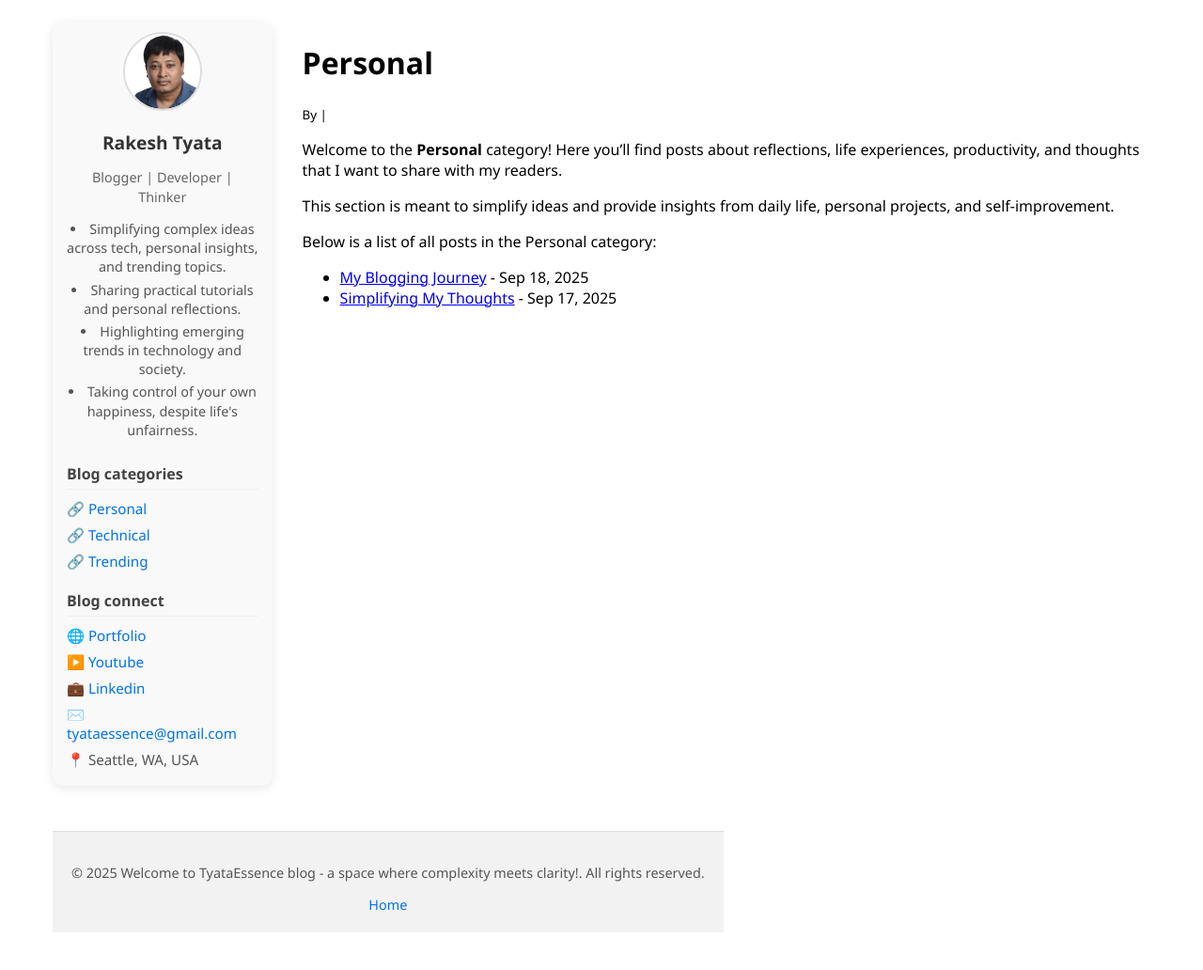
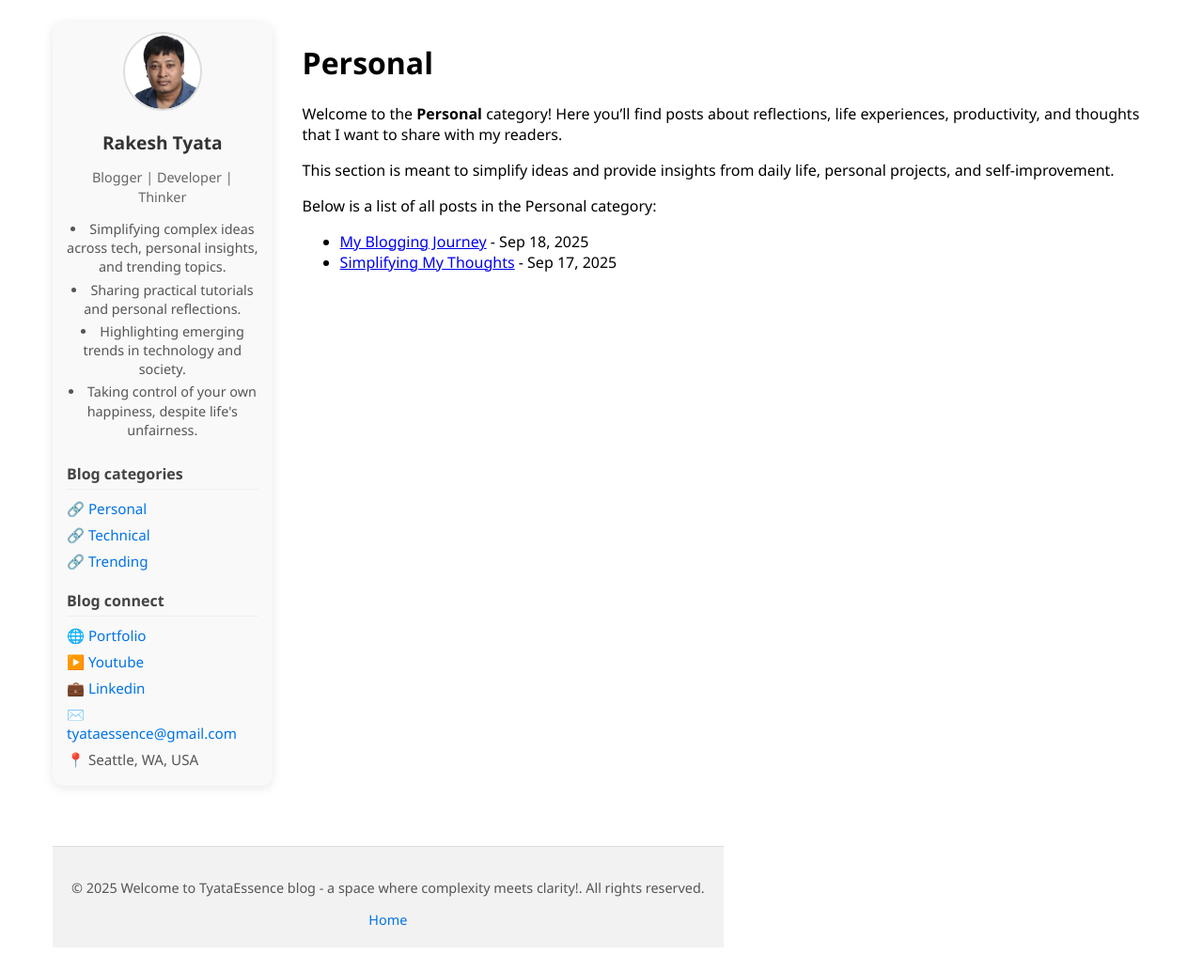
Before and after one commit to tyataessence/tyataessence.github.io, a Jekyll site: the page built from categories/personal.md, in a window 1280 px wide. Shown: the whole page at 94% size. Built offline with Jekyll 4.4.1, drawn with Linux system fonts in a browser that asks for light colours.

Commit message:
fixing footer location

```diff
--- a/_layouts/category.html
+++ b/_layouts/category.html
@@ -18,11 +18,12 @@
     <!-- Main content on the right -->
     <main class="main-content" style="flex: 1 1 65%; padding-left: 1rem;">
       <h1>{{ page.title }}</h1>
-      <p><small>By {{ page.author }} | {{ page.date | date: "%b %d, %Y" }}</small></p>
 
       {{ content }}
     </main>
+  </div>
 
+  <div class="container" style="display: flex; flex-wrap: wrap; gap: 1rem;">
     <!-- Footer at the bottome -->
     {% include footer.html %}
   </div>
--- a/_layouts/default.html
+++ b/_layouts/default.html
@@ -11,7 +11,6 @@
 <body>
 
   <div class="container" style="display: flex; flex-wrap: wrap; gap: 1rem;">
-
     <!-- Sidebar on the left -->
     {% include sidebar.html %}
 
@@ -22,7 +21,9 @@
 
       {{ content }}
     </main>
+  </div>
 
+  <div class="container" style="display: flex; flex-wrap: wrap; gap: 1rem;"></divclass>>
     <!-- Footer at the bottome -->
     {% include footer.html %}
   </div>
```
